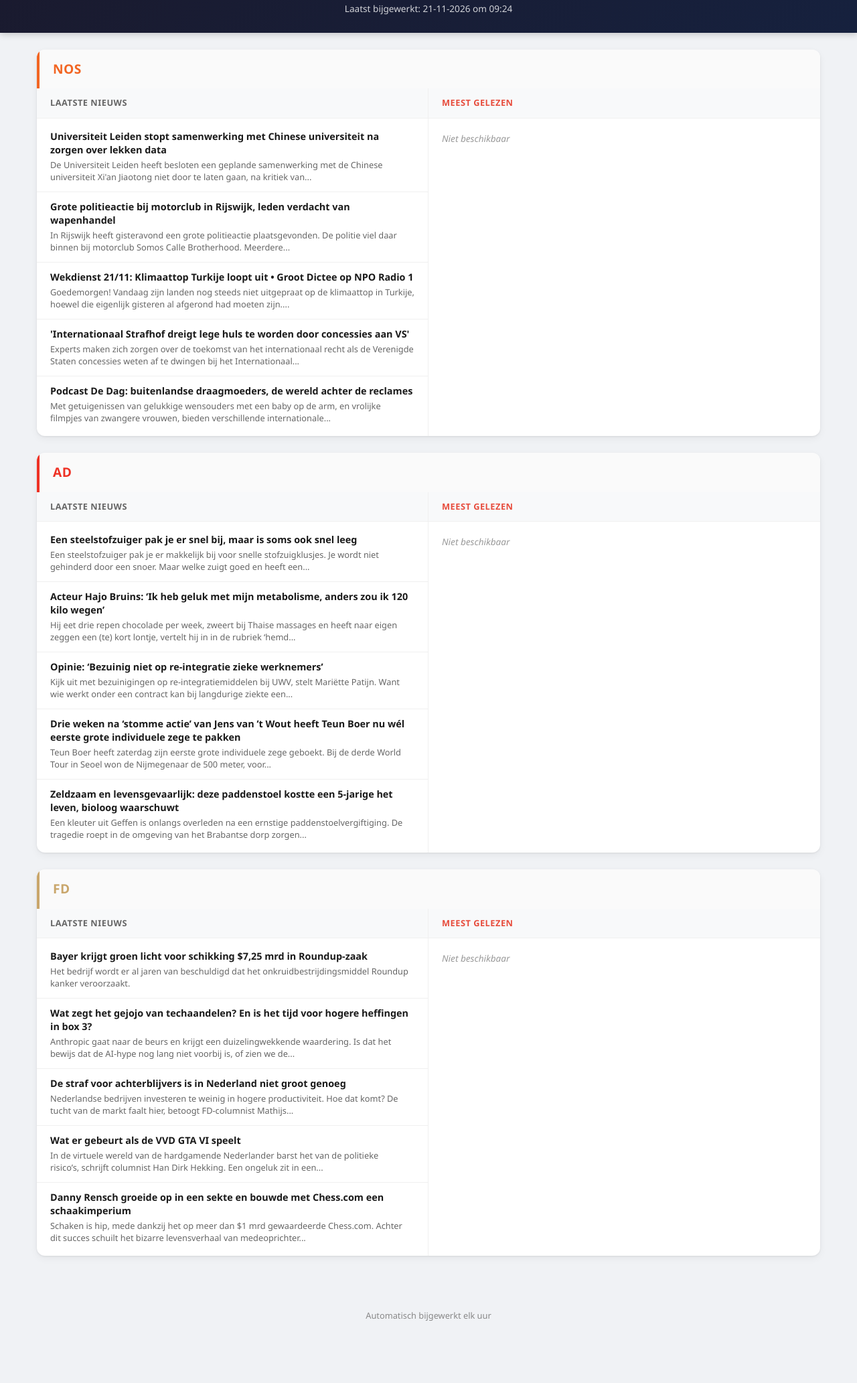
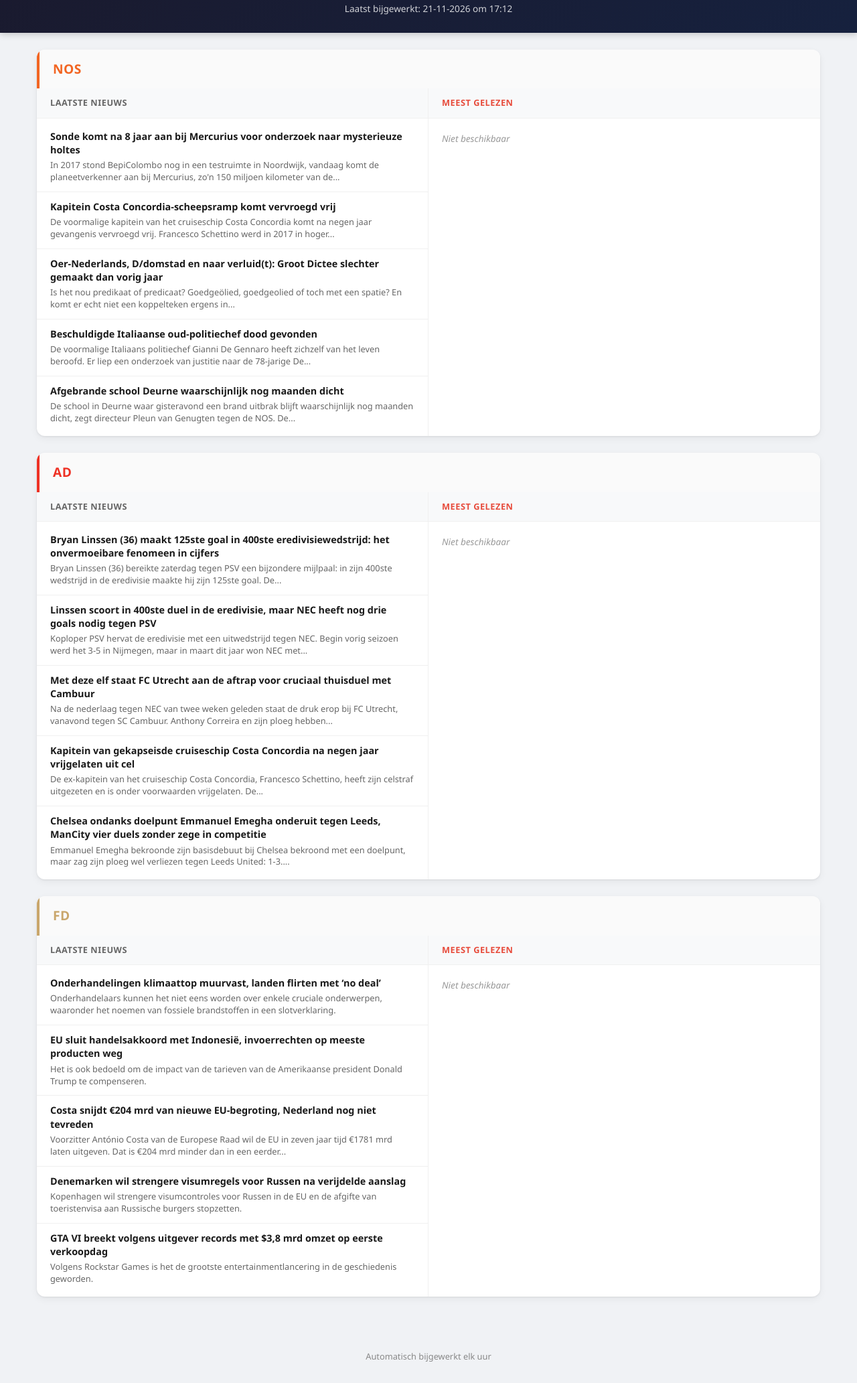
Before and after one commit to rogierlangen/News, a plain HTML site: page index.html in a window 1280 px wide. Shown: the part 73-2138 px from the top of the page at 67% size. Before the commit the page ends 2077 px from the top, so only its background shows below. Drawn offline with Linux system fonts and the light colour scheme.

Commit message:
Nieuws bijgewerkt 21-11-2026 17:12

```diff
--- a/index.html
+++ b/index.html
@@ -185,7 +185,7 @@
 <body>
     <header class="header">
         <h1>Nieuwsoverzicht </h1>
-        <p class="update-tijd">Laatst bijgewerkt: 21-11-2026 om 09:24</p>
+        <p class="update-tijd">Laatst bijgewerkt: 21-11-2026 om 17:12</p>
     </header>
 
     <main class="container">
@@ -200,37 +200,37 @@
                     <div class="artikelen">
 
         <article class="artikel">
-            <a href="https://nos.nl/l/2640396" target="_blank" class="artikel-link">
-                <h3>Universiteit Leiden stopt samenwerking met Chinese universiteit na zorgen over lekken data</h3>
-                <p class="beschrijving">De Universiteit Leiden heeft besloten een geplande samenwerking met de Chinese universiteit Xi&#x27;an Jiaotong niet door te laten gaan, na kritiek van...</p>
+            <a href="https://nos.nl/l/2640451" target="_blank" class="artikel-link">
+                <h3>Sonde komt na 8 jaar aan bij Mercurius voor onderzoek naar mysterieuze holtes</h3>
+                <p class="beschrijving">In 2017 stond BepiColombo nog in een testruimte in Noordwijk, vandaag komt de planeetverkenner aan bij Mercurius, zo&#x27;n 150 miljoen kilometer van de...</p>
             </a>
         </article>
 
         <article class="artikel">
-            <a href="https://nos.nl/l/2640394" target="_blank" class="artikel-link">
-                <h3>Grote politieactie bij motorclub in Rijswijk, leden verdacht van wapenhandel</h3>
-                <p class="beschrijving">In Rijswijk heeft gisteravond een grote politieactie plaatsgevonden. De politie viel daar binnen bij motorclub Somos Calle Brotherhood. Meerdere...</p>
+            <a href="https://nos.nl/l/2640447" target="_blank" class="artikel-link">
+                <h3>Kapitein Costa Concordia-scheepsramp komt vervroegd vrij</h3>
+                <p class="beschrijving">De voormalige kapitein van het cruiseschip Costa Concordia komt na negen jaar gevangenis vervroegd vrij. Francesco Schettino werd in 2017 in hoger...</p>
             </a>
         </article>
 
         <article class="artikel">
-            <a href="https://nos.nl/l/2640381" target="_blank" class="artikel-link">
-                <h3>Wekdienst 21/11: Klimaattop Turkije loopt uit • Groot Dictee op NPO Radio 1</h3>
-                <p class="beschrijving">Goedemorgen! Vandaag zijn landen nog steeds niet uitgepraat op de klimaattop in Turkije, hoewel die eigenlijk gisteren al afgerond had moeten zijn....</p>
+            <a href="https://nos.nl/l/2640441" target="_blank" class="artikel-link">
+                <h3>Oer-Nederlands, D/domstad en naar verluid(t): Groot Dictee slechter gemaakt dan vorig jaar</h3>
+                <p class="beschrijving">Is het nou predikaat of predicaat? Goedgeölied, goedgeolied of toch met een spatie? En komt er echt niet een koppelteken ergens in...</p>
             </a>
         </article>
 
         <article class="artikel">
-            <a href="https://nos.nl/l/2640368" target="_blank" class="artikel-link">
-                <h3>&#x27;Internationaal Strafhof dreigt lege huls te worden door concessies aan VS&#x27;</h3>
-                <p class="beschrijving">Experts maken zich zorgen over de toekomst van het internationaal recht als de Verenigde Staten concessies weten af te dwingen bij het Internationaal...</p>
+            <a href="https://nos.nl/l/2640436" target="_blank" class="artikel-link">
+                <h3>Beschuldigde Italiaanse oud-politiechef dood gevonden</h3>
+                <p class="beschrijving">De voormalige Italiaans politiechef Gianni De Gennaro heeft zichzelf van het leven beroofd. Er liep een onderzoek van justitie naar de 78-jarige De...</p>
             </a>
         </article>
 
         <article class="artikel">
-            <a href="https://nos.nl/l/2640366" target="_blank" class="artikel-link">
-                <h3>Podcast De Dag: buitenlandse draagmoeders, de wereld achter de reclames</h3>
-                <p class="beschrijving">Met getuigenissen van gelukkige wensouders met een baby op de arm, en vrolijke filmpjes van zwangere vrouwen, bieden verschillende internationale...</p>
+            <a href="https://nos.nl/l/2640434" target="_blank" class="artikel-link">
+                <h3>Afgebrande school Deurne waarschijnlijk nog maanden dicht</h3>
+                <p class="beschrijving">De school in Deurne waar gisteravond een brand uitbrak blijft waarschijnlijk nog maanden dicht, zegt directeur Pleun van Genugten tegen de NOS. De...</p>
             </a>
         </article>
 
@@ -255,37 +255,37 @@
                     <div class="artikelen">
 
         <article class="artikel">
-            <a href="https://www.ad.nl/tech/een-steelstofzuiger-pak-je-er-snel-bij-maar-is-soms-ook-snel-leeg~a9d2702e/" target="_blank" class="artikel-link">
-                <h3>Een steelstofzuiger pak je er snel bij, maar is soms ook snel leeg</h3>
-                <p class="beschrijving">Een steelstofzuiger pak je er makkelijk bij voor snelle stofzuigklusjes. Je wordt niet gehinderd door een snoer. Maar welke zuigt goed en heeft een...</p>
+            <a href="https://www.ad.nl/voetbal/bryan-linssen-36-maakt-125ste-goal-in-400ste-eredivisiewedstrijd-het-onvermoeibare-fenomeen-in-cijfers~afbc9a3b/" target="_blank" class="artikel-link">
+                <h3>Bryan Linssen (36) maakt 125ste goal in 400ste eredivisiewedstrijd: het onvermoeibare fenomeen in cijfers</h3>
+                <p class="beschrijving">Bryan Linssen (36) bereikte zaterdag tegen PSV een bijzondere mijlpaal: in zijn 400ste wedstrijd in de eredivisie maakte hij zijn 125ste goal. De...</p>
             </a>
         </article>
 
         <article class="artikel">
-            <a href="https://www.ad.nl/gezond/acteur-hajo-bruins-ik-heb-geluk-met-mijn-metabolisme-anders-zou-ik-120-kilo-wegen~a270f71f/" target="_blank" class="artikel-link">
-                <h3>Acteur Hajo Bruins: ‘Ik heb geluk met mijn metabolisme, anders zou ik 120 kilo wegen’</h3>
-                <p class="beschrijving">Hij eet drie repen chocolade per week, zweert bij Thaise massages en heeft naar eigen zeggen een (te) kort lontje, vertelt hij in in de rubriek ‘hemd...</p>
+            <a href="https://www.ad.nl/voetbal/linssen-scoort-in-400ste-duel-in-de-eredivisie-maar-nec-heeft-nog-drie-goals-nodig-tegen-psv~a85e86ac1/" target="_blank" class="artikel-link">
+                <h3>Linssen scoort in 400ste duel in de eredivisie, maar NEC heeft nog drie goals nodig tegen PSV</h3>
+                <p class="beschrijving">Koploper PSV hervat de eredivisie met een uitwedstrijd tegen NEC. Begin vorig seizoen werd het 3-5 in Nijmegen, maar in maart dit jaar won NEC met...</p>
             </a>
         </article>
 
         <article class="artikel">
-            <a href="https://www.ad.nl/praat-mee/opinie-bezuinig-niet-op-re-integratie-zieke-werknemers~a21f6985/" target="_blank" class="artikel-link">
-                <h3>Opinie: ‘Bezuinig niet op re-integratie zieke werknemers’</h3>
-                <p class="beschrijving">Kijk uit met bezuinigingen op re-integratiemiddelen bij UWV, stelt Mariëtte Patijn. Want wie werkt onder een contract kan bij langdurige ziekte een...</p>
+            <a href="https://www.ad.nl/voetbal/met-deze-elf-staat-fc-utrecht-aan-de-aftrap-voor-cruciaal-thuisduel-met-cambuur~a539e7b4/" target="_blank" class="artikel-link">
+                <h3>Met deze elf staat FC Utrecht aan de aftrap voor cruciaal thuisduel met Cambuur</h3>
+                <p class="beschrijving">Na de nederlaag tegen NEC van twee weken geleden staat de druk erop bij FC Utrecht, vanavond tegen SC Cambuur. Anthony Correira en zijn ploeg hebben...</p>
             </a>
         </article>
 
         <article class="artikel">
-            <a href="https://www.ad.nl/schaatsen/drie-weken-na-stomme-actie-van-jens-van-t-wout-heeft-teun-boer-nu-wel-eerste-grote-individuele-zege-te-pakken~aa1d948e/" target="_blank" class="artikel-link">
-                <h3>Drie weken na ‘stomme actie’ van Jens van ’t Wout heeft Teun Boer nu wél eerste grote individuele zege te pakken</h3>
-                <p class="beschrijving">Teun Boer heeft zaterdag zijn eerste grote individuele zege geboekt. Bij de derde World Tour in Seoel won de Nijmegenaar de 500 meter, voor...</p>
+            <a href="https://www.ad.nl/buitenland/kapitein-van-gekapseisde-cruiseschip-costa-concordia-na-negen-jaar-vrijgelaten-uit-cel~a7ebc25e/" target="_blank" class="artikel-link">
+                <h3>Kapitein van gekapseisde cruiseschip Costa Concordia na negen jaar vrijgelaten uit cel</h3>
+                <p class="beschrijving">De ex-kapitein van het cruiseschip Costa Concordia, Francesco Schettino, heeft zijn celstraf uitgezeten en is onder voorwaarden vrijgelaten. De...</p>
             </a>
         </article>
 
         <article class="artikel">
-            <a href="https://www.ad.nl/binnenland/zeldzaam-en-levensgevaarlijk-deze-paddenstoel-kostte-een-5-jarige-het-leven-bioloog-waarschuwt~a1793cd6/" target="_blank" class="artikel-link">
-                <h3>Zeldzaam en levensgevaarlijk: deze paddenstoel kostte een 5-jarige het leven, bioloog waarschuwt</h3>
-                <p class="beschrijving">Een kleuter uit Geffen is onlangs overleden na een ernstige paddenstoelvergiftiging. De tragedie roept in de omgeving van het Brabantse dorp zorgen...</p>
+            <a href="https://www.ad.nl/voetbal/chelsea-ondanks-doelpunt-emmanuel-emegha-onderuit-tegen-leeds-mancity-vier-duels-zonder-zege-in-competitie~a7cbfdc1/" target="_blank" class="artikel-link">
+                <h3>Chelsea ondanks doelpunt Emmanuel Emegha onderuit tegen Leeds, ManCity vier duels zonder zege in competitie</h3>
+                <p class="beschrijving">Emmanuel Emegha bekroonde zijn basisdebuut bij Chelsea bekroond met een doelpunt, maar zag zijn ploeg wel verliezen tegen Leeds United: 1-3....</p>
             </a>
         </article>
 
@@ -310,37 +310,37 @@
                     <div class="artikelen">
 
         <article class="artikel">
-            <a href="https://fd.nl/bedrijfsleven/1620342/bayer-krijgt-groen-licht-voor-schikking-7-25-mrd-in-roundup-zaak" target="_blank" class="artikel-link">
-                <h3>Bayer krijgt groen licht voor schikking $7,25 mrd in Roundup-zaak</h3>
-                <p class="beschrijving">Het bedrijf wordt er al jaren van beschuldigd dat het onkruidbestrijdingsmiddel Roundup kanker veroorzaakt.</p>
+            <a href="https://fd.nl/politiek/1620222/onderhandelingen-klimaattop-muurvast-landen-flirten-met-no-deal" target="_blank" class="artikel-link">
+                <h3>Onderhandelingen klimaattop muurvast, landen flirten met ‘no deal’</h3>
+                <p class="beschrijving">Onderhandelaars kunnen het niet eens worden over enkele cruciale onderwerpen, waaronder het noemen van fossiele brandstoffen in een slotverklaring.</p>
             </a>
         </article>
 
         <article class="artikel">
-            <a href="https://fd.nl/economie/1620189/wat-zegt-het-gejojo-van-techaandelen-en-is-het-tijd-voor-hogere-heffingen-in-box-3" target="_blank" class="artikel-link">
-                <h3>Wat zegt het gejojo van techaandelen? En is het tijd voor hogere heffingen in box 3?</h3>
-                <p class="beschrijving">Anthropic gaat naar de beurs en krijgt een duizelingwekkende waardering. Is dat het bewijs dat de AI-hype nog lang niet voorbij is, of zien we de...</p>
+            <a href="https://fd.nl/economie/1620344/eu-sluit-handelsakkoord-met-indonesie-invoerrechten-op-meeste-producten-weg" target="_blank" class="artikel-link">
+                <h3>EU sluit handelsakkoord met Indonesië, invoerrechten op meeste producten weg</h3>
+                <p class="beschrijving">Het is ook bedoeld om de impact van de tarieven van de Amerikaanse president Donald Trump te compenseren.</p>
             </a>
         </article>
 
         <article class="artikel">
-            <a href="https://fd.nl/politiek/1620161/de-straf-voor-achterblijvers-is-in-nederland-niet-groot-genoeg" target="_blank" class="artikel-link">
-                <h3>De straf voor achterblijvers is in Nederland niet groot genoeg</h3>
-                <p class="beschrijving">Nederlandse bedrijven investeren te weinig in hogere productiviteit. Hoe dat komt? De tucht van de markt faalt hier, betoogt FD-columnist Mathijs...</p>
+            <a href="https://fd.nl/politiek/1620343/costa-snijdt-204-mrd-van-nieuwe-eu-begroting-nederland-nog-niet-tevreden" target="_blank" class="artikel-link">
+                <h3>Costa snijdt €204 mrd van nieuwe EU-begroting, Nederland nog niet tevreden</h3>
+                <p class="beschrijving">Voorzitter António Costa van de Europese Raad wil de EU in zeven jaar tijd €1781 mrd laten uitgeven. Dat is €204 mrd minder dan in een eerder...</p>
             </a>
         </article>
 
         <article class="artikel">
-            <a href="https://fd.nl/opinie/1620156/wat-er-gebeurt-als-de-vvd-gta-vi-speelt" target="_blank" class="artikel-link">
-                <h3>Wat er gebeurt als de VVD GTA VI speelt</h3>
-                <p class="beschrijving">In de virtuele wereld van de hardgamende Nederlander barst het van de politieke risico’s, schrijft columnist Han Dirk Hekking. Een ongeluk zit in een...</p>
+            <a href="https://fd.nl/samenleving/1620221/denemarken-wil-strengere-visumregels-voor-russen-na-verijdelde-aanslag" target="_blank" class="artikel-link">
+                <h3>Denemarken wil strengere visumregels voor Russen na verijdelde aanslag</h3>
+                <p class="beschrijving">Kopenhagen wil strengere visumcontroles voor Russen in de EU en de afgifte van toeristenvisa aan Russische burgers stopzetten.</p>
             </a>
         </article>
 
         <article class="artikel">
-            <a href="https://fd.nl/bedrijfsleven/1620101/danny-rensch-groeide-op-in-een-sekte-en-bouwde-met-chess-com-een-schaakimperium" target="_blank" class="artikel-link">
-                <h3>Danny Rensch groeide op in een sekte en bouwde met Chess.com een schaakimperium</h3>
-                <p class="beschrijving">Schaken is hip, mede dankzij het op meer dan $1 mrd gewaardeerde Chess.com. Achter dit succes schuilt het bizarre levensverhaal van medeoprichter...</p>
+            <a href="https://fd.nl/samenleving/1620220/gta-vi-breekt-volgens-uitgever-records-met-3-8-mrd-omzet-op-eerste-verkoopdag" target="_blank" class="artikel-link">
+                <h3>GTA VI breekt volgens uitgever records met $3,8 mrd omzet op eerste verkoopdag</h3>
+                <p class="beschrijving">Volgens Rockstar Games is het de grootste entertainmentlancering in de geschiedenis geworden.</p>
             </a>
         </article>
 
```
Also changed, not shown: 1 other file.
